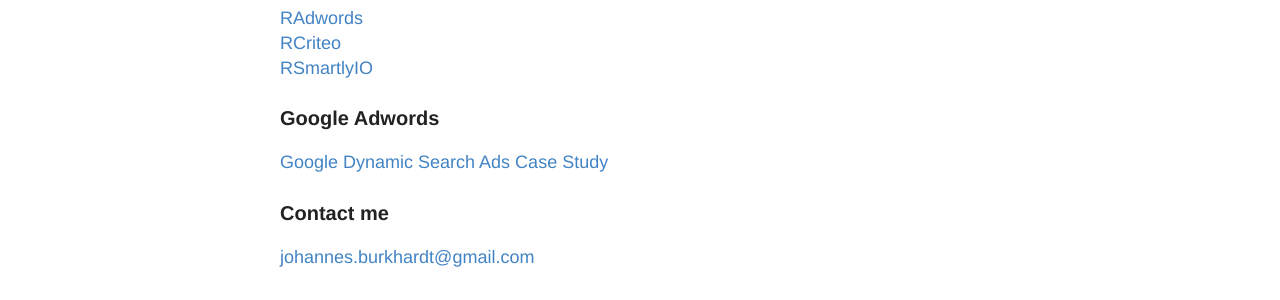
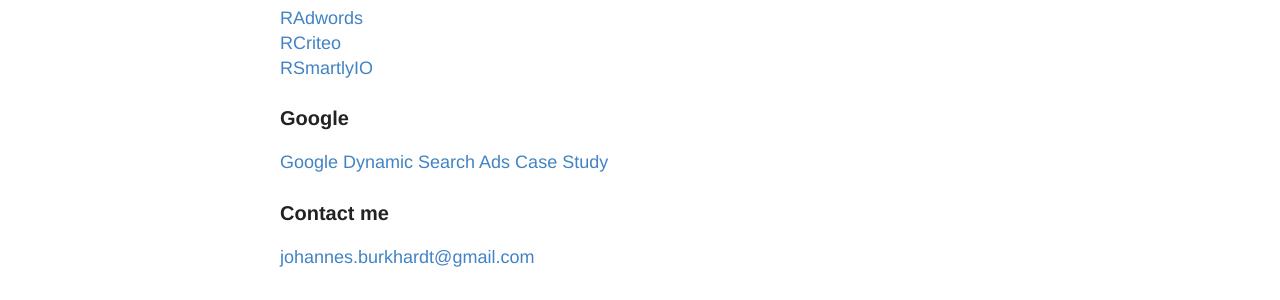
Before and after one commit to jburkhardt/jburkhardt.github.io, a Jekyll site: the page built from about.md, in a window 1280 px wide. Shown: the part 391-691 px from the top of the page. Built offline with Jekyll 4.4.1, drawn with Linux system fonts in a browser that asks for light colours.

Commit message:
adjust about site

```diff
--- a/about.md
+++ b/about.md
@@ -16,7 +16,7 @@
 [RSmartlyIO](https://github.com/rstats-lab/RSmartlyIO)
 
 
-### Google Adwords
+### Google
 
 [Google Dynamic Search Ads Case Study](https://storage.googleapis.com/support-kms-prod/SNP_A9FDD4D92EA2A32DD341807F7911B06E9216_3248210_en_v0)
 
```
